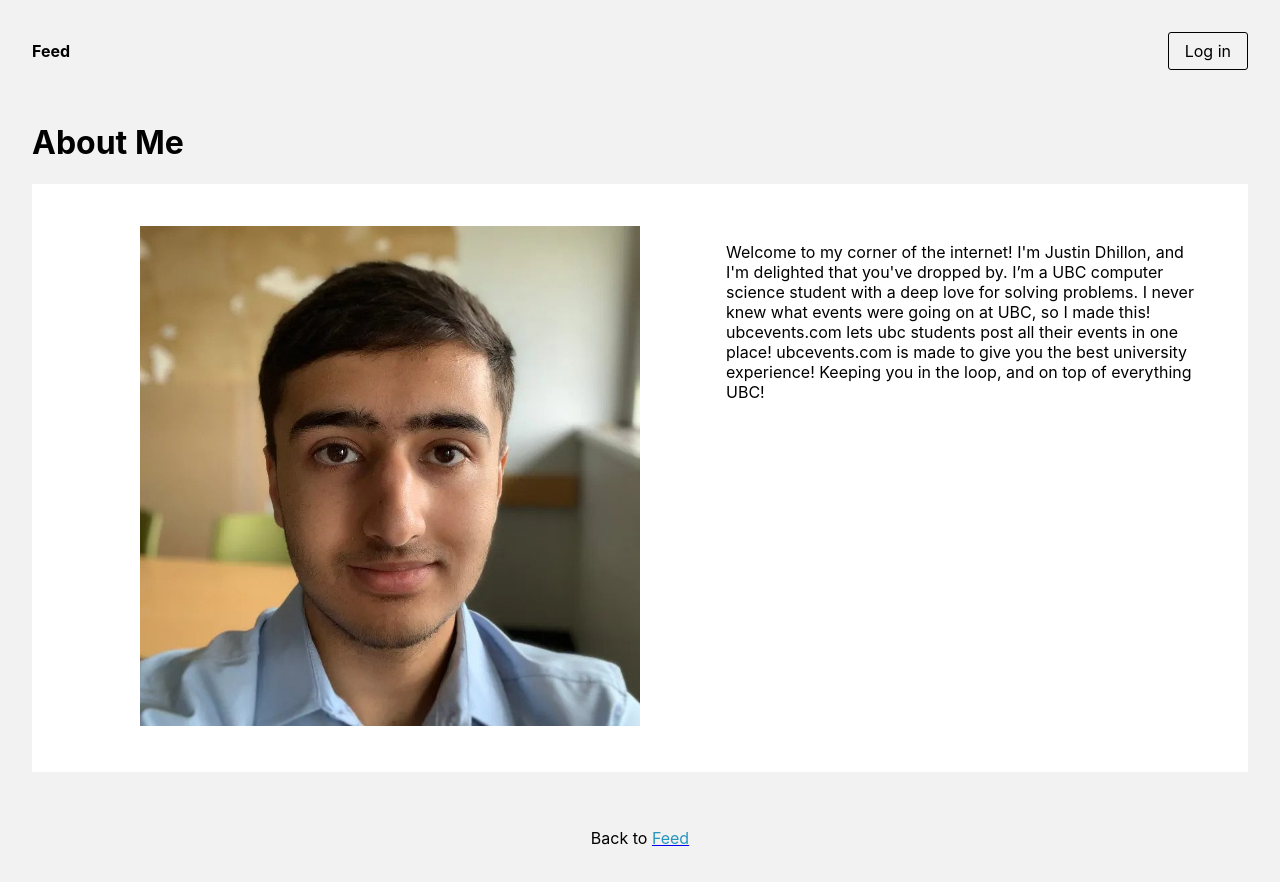
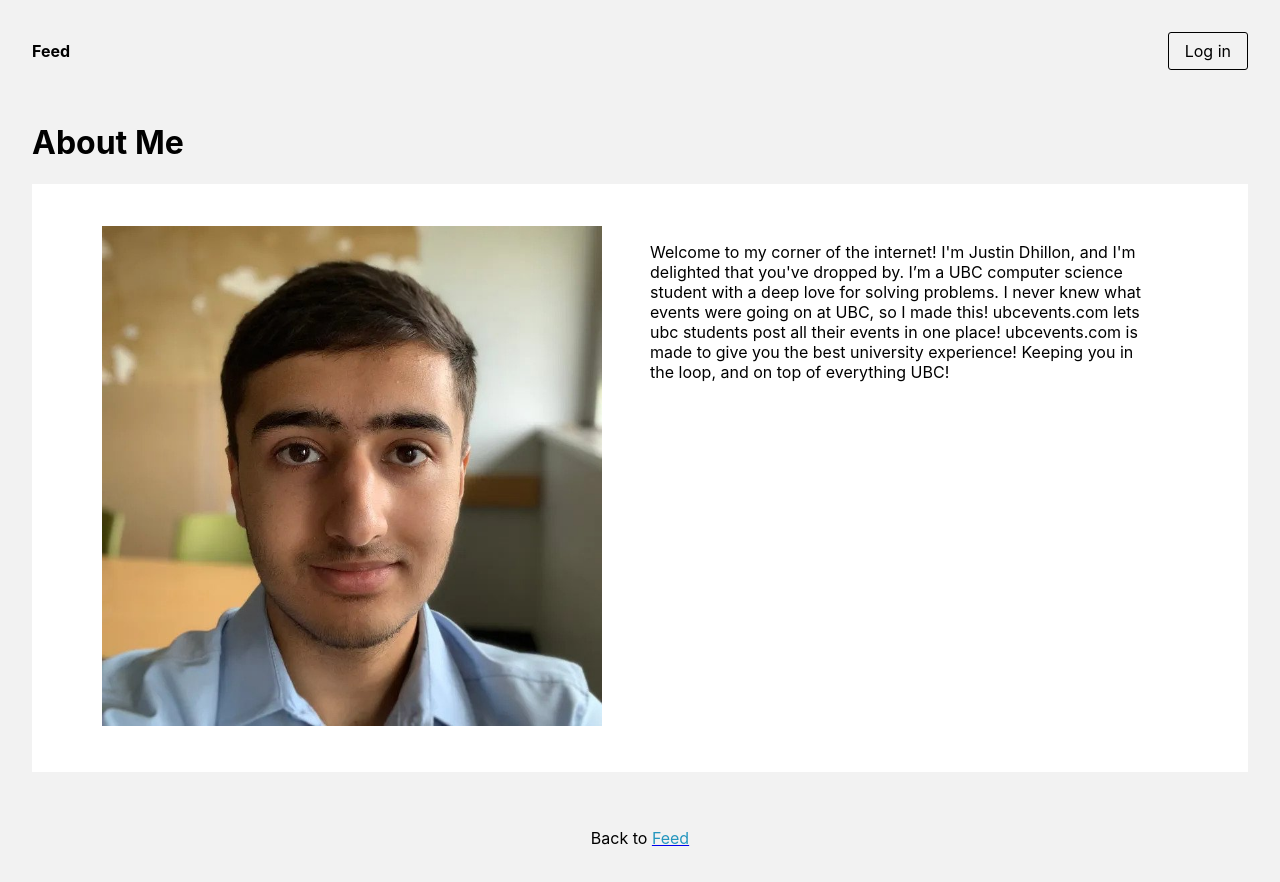
Before and after one commit to justindhillon/ubcevents, a Next.js app: page /about-me in a window 1280 px wide. Shown: the top 882 px of the page. Built offline with nearby package versions, Linux system fonts and the light colour scheme; no server answers.

Commit message:
modified:   pages/about-me.tsx

```diff
--- a/pages/about-me.tsx
+++ b/pages/about-me.tsx
@@ -22,8 +22,9 @@ const AboutMe: React.FC = () => {
                         className="profile"
                     />
                 </div>
-                <div className="text-block">
-                    <p>Welcome to my corner of the internet!
+                <div className="column">
+                    <p className="text-block">
+                        Welcome to my corner of the internet!
                         I'm Justin Dhillon, and I'm delighted that you've dropped by.
                         I’m a UBC computer science student with a deep love for solving problems.
                         I never knew what events were going on at UBC, so I made this!
@@ -49,10 +50,6 @@ const AboutMe: React.FC = () => {
             }
 
             .text-block {
-                -webkit-flex: 1;
-                -ms-flex: 1;
-                flex: 1;
-                padding: 10px;
                 text-align: left;
                 max-width: 500px;
             }
```
